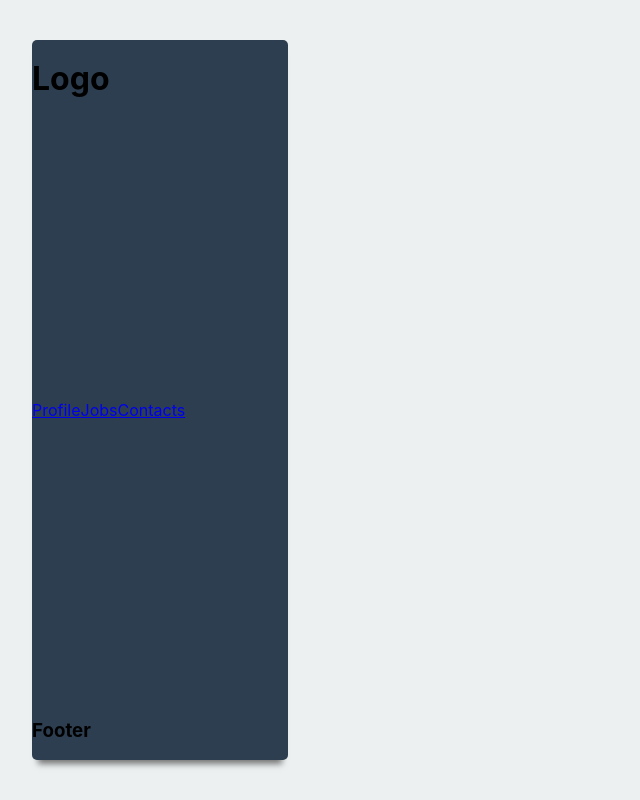
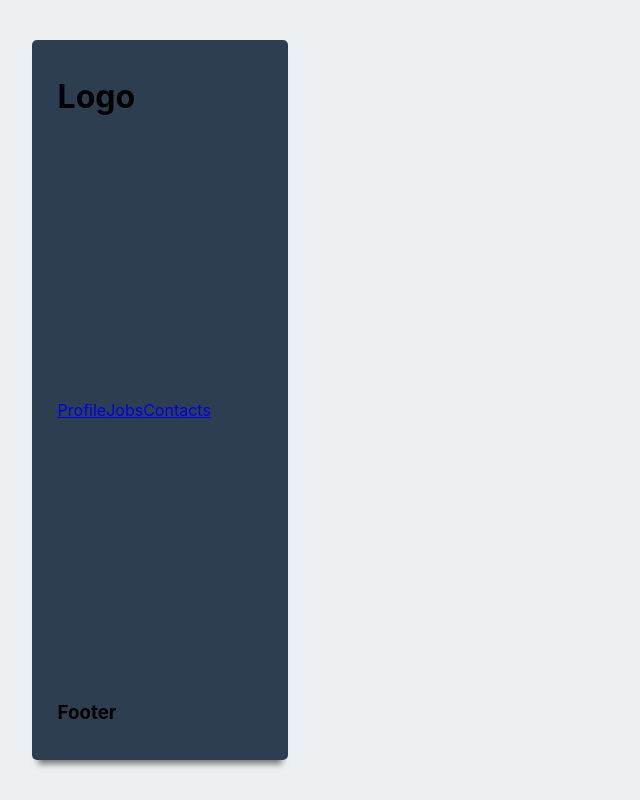
Before and after one commit to UsuallyChris/job_tracker, a React (Create React App) app in the folder frontend/: page / in a window 1280 px wide. Shown: the whole page, without its empty margins (0-640 px from the left). Built offline with nearby package versions, Linux system fonts and the light colour scheme.

Commit message:
Refactored menu and did some styling fixes

```diff
--- a/frontend/src/components/layout/left/MenuContainer.jsx
+++ b/frontend/src/components/layout/left/MenuContainer.jsx
@@ -8,9 +8,11 @@ import Menu from './Menu';
 function MenuContainer() {
   return(
     <div className="menu-container shadow">
-      <Logo />
-      <Menu />
-      <Footer />
+      <div className="menu-content-container">
+        <Logo />
+        <Menu />
+        <Footer />
+      </div>
     </div>
   );
 };
--- a/frontend/src/css/App.css
+++ b/frontend/src/css/App.css
@@ -60,16 +60,6 @@ body {
   align-items: center;
 }
 
-.menu-container {
-  background: #2C3E50;
-  width: 80%;
-  height: 90%;
-  display: flex;
-  flex-direction: column;
-  justify-content: space-between;
-  border-radius: 5px;
-}
-
 .right-content-container {
   width: 90%;
   height: 90%;
@@ -79,6 +69,26 @@ body {
   border-radius: 5px;
 }
 
+/** MENU */
+.menu-container {
+  background: #2C3E50;
+  width: 80%;
+  height: 90%;
+  border-radius: 5px;
+  display: flex;
+  justify-content: center;
+  align-items: center;
+}
+
+.menu-content-container {
+  display: flex;
+  flex-direction: column;
+  justify-content: space-between;
+  width: 80%;
+  height: 95%;
+}
+
+/** CONTENT */
 .card-container {
   overflow: scroll;
   height: 300vh;
```
